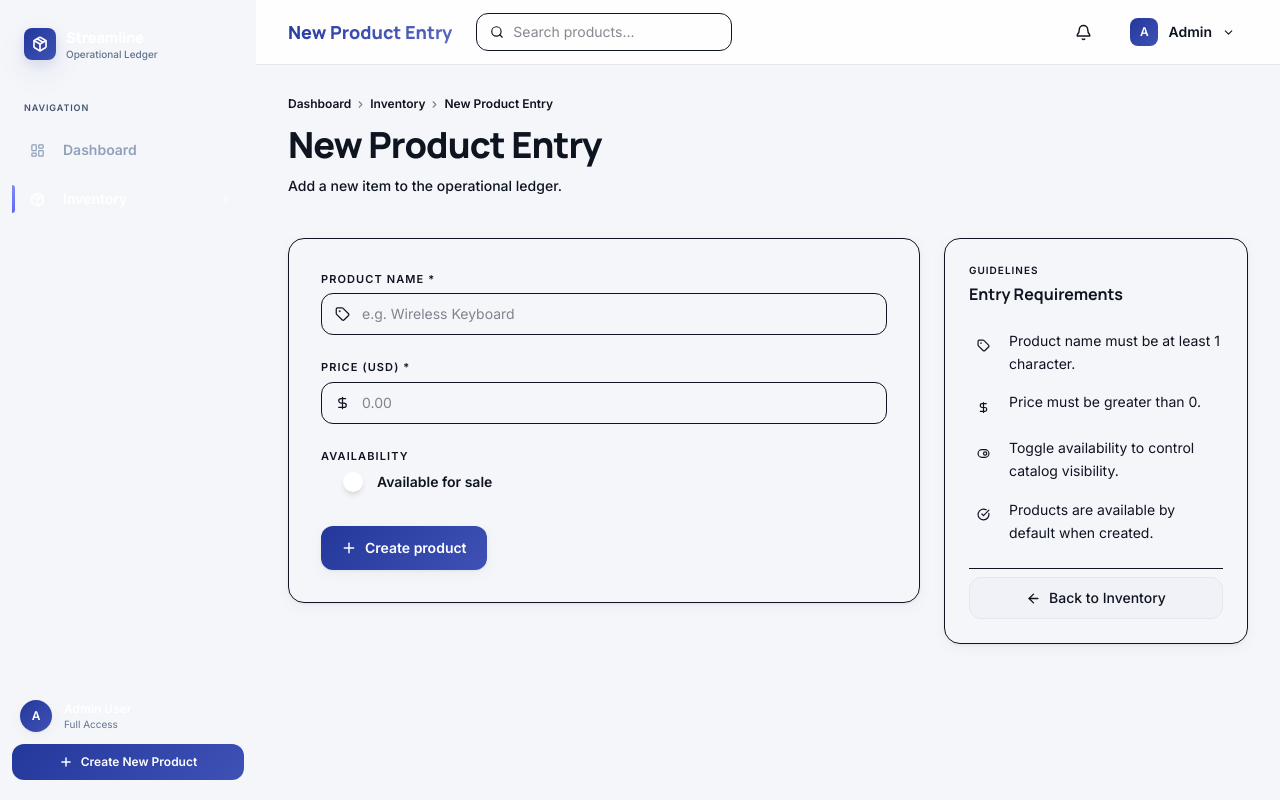
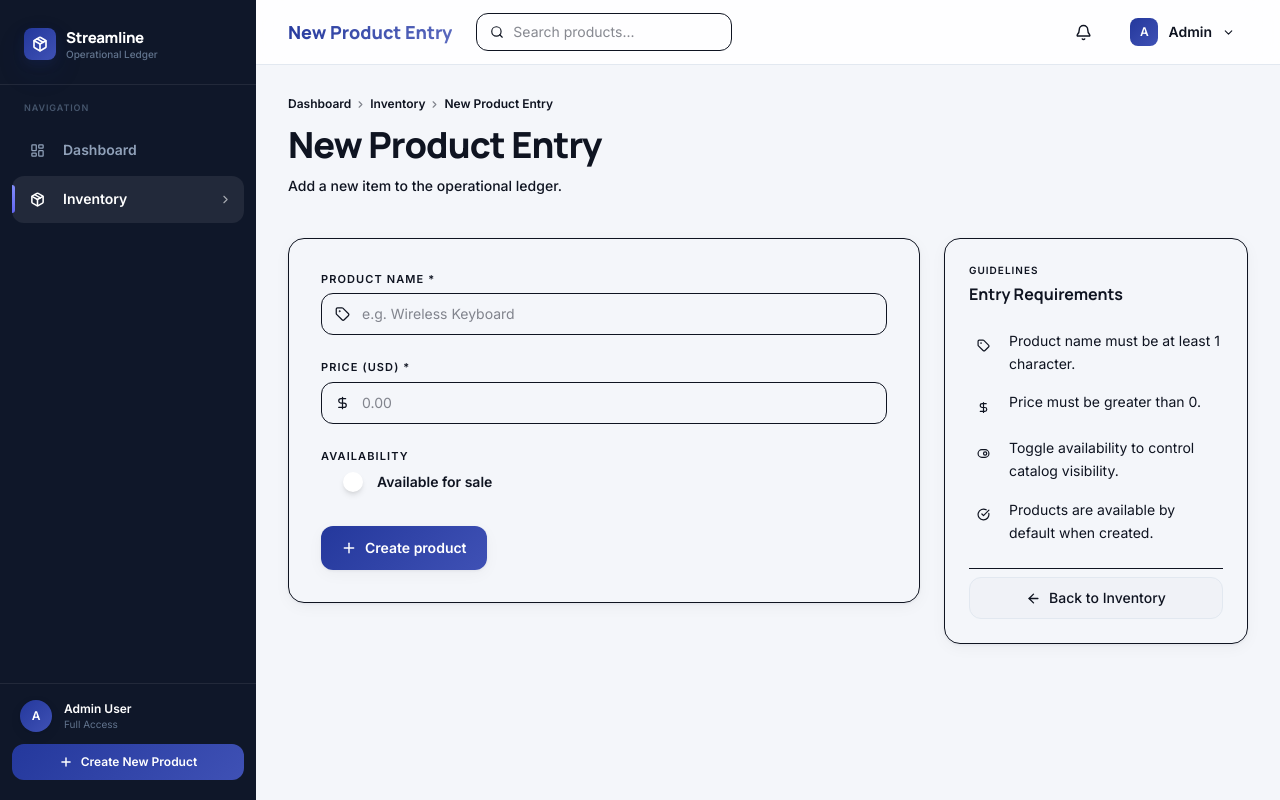
Before and after one commit to DAlejandroCl/streamline-inventory, a React (Vite) app in the folder frontend/: page /products/new in a window 1280 px wide. Built offline with nearby package versions, Linux system fonts and the light colour scheme; no server answers.

Commit message:
feat: add dark mode tokens to CSS — .dark class overrides all surface, text and border variables

```diff
--- a/frontend/src/index.css
+++ b/frontend/src/index.css
@@ -1,9 +1,10 @@
 @import "tailwindcss";
 
 /* ============================================================
-   STREAMLINE — ARCHITECTURAL LEDGER DESIGN SYSTEM v2
-   Fuentes: Manrope (headlines) + Inter (body/data)
-   Íconos: Lucide React — sin dependencia de fuentes externas
+   STREAMLINE — DESIGN SYSTEM v2
+   Tema claro por defecto. Tema oscuro activado con .dark en <html>.
+   Fuentes cargadas via <link> en index.html (Manrope + Inter).
+   Íconos: Lucide React — sin dependencia de fuentes externas.
    ============================================================ */
 
 @theme {
@@ -21,42 +22,82 @@
   --color-on-secondary:          #ffffff;
   --color-on-secondary-container:#004d45;
 
-  /* ---- Error / Danger ------------------------------------ */
+  /* ---- Error --------------------------------------------- */
   --color-error:                 #ba1a1a;
   --color-error-container:       #ffdad6;
   --color-on-error-container:    #93000a;
 
-  /* ---- Warning — Amber ----------------------------------- */
+  /* ---- Warning ------------------------------------------- */
   --color-warning:               #7c4a00;
   --color-warning-container:     #ffdcc6;
   --color-on-warning-container:  #5c3400;
-
-  /* ---- Surface hierarchy --------------------------------- */
-  --color-background:                #f4f6fa;
-  --color-surface:                   #ffffff;
-  --color-surface-low:               #f0f2f7;
-  --color-surface-high:              #e8eaf2;
-  --color-surface-highest:           #dde0ec;
-
-  /* ---- Sidebar ------------------------------------------ */
-  --color-sidebar-bg:                #0f1729;
-  --color-sidebar-text:              #94a3b8;
-  --color-sidebar-text-active:       #ffffff;
-  --color-sidebar-item-active:       rgba(255,255,255,0.08);
-  --color-sidebar-item-hover:        rgba(255,255,255,0.05);
-
-  /* ---- On-surface --------------------------------------- */
-  --color-text-primary:          #0f1421;
-  --color-text-secondary:        #4a5568;
-  --color-text-muted:            #94a3b8;
-  --color-border:                #e2e8f0;
 
   /* ---- Fonts -------------------------------------------- */
   --font-headline: "Manrope", system-ui, sans-serif;
   --font-body:     "Inter", system-ui, sans-serif;
 }
 
-/* ---- BASE ------------------------------------------------- */
+/* ============================================================
+   LIGHT THEME (default)
+   ============================================================ */
+:root {
+  --color-background:     #f4f6fa;
+  --color-surface:        #ffffff;
+  --color-surface-low:    #f0f2f7;
+  --color-surface-high:   #e4e7f0;
+  --color-surface-highest:#d8dce8;
+
+  --color-sidebar-bg:     #0f1729;
+
+  --color-text-primary:   #0f1421;
+  --color-text-secondary: #4a5568;
+  --color-text-muted:     #94a3b8;
+  --color-border:         #e2e8f0;
+
+  color-scheme: light;
+}
+
+/* ============================================================
+   DARK THEME — activated by .dark on <html>
+   ============================================================ */
+.dark {
+  --color-background:     #0d1117;
+  --color-surface:        #161b27;
+  --color-surface-low:    #1c2333;
+  --color-surface-high:   #232d42;
+  --color-surface-highest:#2a3550;
+
+  --color-sidebar-bg:     #080d18;
+
+  --color-text-primary:   #e6edf3;
+  --color-text-secondary: #8b949e;
+  --color-text-muted:     #484f58;
+  --color-border:         #21262d;
+
+  /* Adjust primary for dark — lighter for contrast */
+  --color-primary:              #818cf8;
+  --color-primary-hover:        #a5b4fc;
+  --color-primary-container:    #1e1f3a;
+  --color-on-primary-container: #c7d2fe;
+
+  --color-secondary:             #5eead4;
+  --color-secondary-container:   #0f2a27;
+  --color-on-secondary-container:#99f6e4;
+
+  --color-error:                 #f87171;
+  --color-error-container:       #2d1b1b;
+  --color-on-error-container:    #fca5a5;
+
+  --color-warning:               #fbbf24;
+  --color-warning-container:     #2d2006;
+  --color-on-warning-container:  #fde68a;
+
+  color-scheme: dark;
+}
+
+/* ============================================================
+   BASE STYLES
+   ============================================================ */
 *, *::before, *::after { box-sizing: border-box; }
 
 html, body, #root { height: 100%; }
@@ -67,9 +108,14 @@ body {
   color: var(--color-text-primary);
   -webkit-font-smoothing: antialiased;
   -moz-osx-font-smoothing: grayscale;
+  transition: background-color 0.2s ease, color 0.2s ease;
 }
 
-/* ---- CUSTOM SCROLLBAR ------------------------------------ */
+/* ============================================================
+   UTILITIES
+   ============================================================ */
+
+/* Scrollbar */
 ::-webkit-scrollbar { width: 6px; height: 6px; }
 ::-webkit-scrollbar-track { background: transparent; }
 ::-webkit-scrollbar-thumb { background: var(--color-border); border-radius: 3px; }
@@ -77,12 +123,15 @@ body {
 .no-scrollbar { scrollbar-width: none; }
 .no-scrollbar::-webkit-scrollbar { display: none; }
 
-/* ---- SHADOWS --------------------------------------------- */
-.shadow-card    { box-shadow: 0 1px 3px rgba(15,23,41,0.06), 0 4px 16px rgba(15,23,41,0.04); }
-.shadow-lifted  { box-shadow: 0 4px 12px rgba(36,56,156,0.12), 0 12px 32px rgba(36,56,156,0.08); }
-.shadow-navbar  { box-shadow: 0 1px 0 var(--color-border); }
+/* Shadows */
+.shadow-card   { box-shadow: 0 1px 3px rgba(15,23,41,0.06), 0 4px 16px rgba(15,23,41,0.04); }
+.shadow-lifted { box-shadow: 0 4px 12px rgba(36,56,156,0.15), 0 12px 32px rgba(36,56,156,0.10); }
+.shadow-navbar { box-shadow: 0 1px 0 var(--color-border); }
 
-/* ---- GRADIENT CTA ---------------------------------------- */
+.dark .shadow-card   { box-shadow: 0 1px 3px rgba(0,0,0,0.3), 0 4px 16px rgba(0,0,0,0.2); }
+.dark .shadow-lifted { box-shadow: 0 4px 12px rgba(0,0,0,0.4), 0 12px 32px rgba(0,0,0,0.3); }
+
+/* Gradient CTA — unchanged across themes */
 .btn-gradient {
   background: linear-gradient(135deg, #24389c 0%, #3f51b5 50%, #5c6bc0 100%);
   background-size: 200% 200%;
@@ -95,25 +144,31 @@ body {
 }
 .btn-gradient:active { transform: translateY(0); }
 
-/* ---- GLASS ----------------------------------------------- */
+/* Glassmorphism — adapts to light/dark */
 .glass {
   background: rgba(255, 255, 255, 0.85);
   backdrop-filter: blur(16px);
   -webkit-backdrop-filter: blur(16px);
 }
+.dark .glass {
+  background: rgba(22, 27, 39, 0.85);
+}
 
-/* ---- TABULAR NUMS ---------------------------------------- */
-.tabular { font-variant-numeric: tabular-nums; }
-
-/* ---- ANIMATED GRADIENT TEXT ------------------------------ */
+/* Gradient text */
 .gradient-text {
   background: linear-gradient(135deg, #24389c, #5c6bc0);
   -webkit-background-clip: text;
   -webkit-text-fill-color: transparent;
   background-clip: text;
 }
+.dark .gradient-text {
+  background: linear-gradient(135deg, #818cf8, #a5b4fc);
+  -webkit-background-clip: text;
+  -webkit-text-fill-color: transparent;
+  background-clip: text;
+}
 
-/* ---- SIDEBAR ACTIVE INDICATOR ---------------------------- */
+/* Sidebar active indicator */
 .sidebar-active::before {
   content: '';
   position: absolute;
@@ -126,7 +181,10 @@ body {
   background: linear-gradient(180deg, #818cf8, #6366f1);
 }
 
-/* ---- SONNER TOAST OVERRIDES ------------------------------ */
-[data-sonner-toast] {
-  font-family: var(--font-body) !important;
+/* Tabular nums */
+.tabular { font-variant-numeric: tabular-nums; }
+
+/* Smooth theme transition on key elements */
+.theme-transition {
+  transition: background-color 0.2s ease, border-color 0.2s ease, color 0.15s ease;
 }
```
